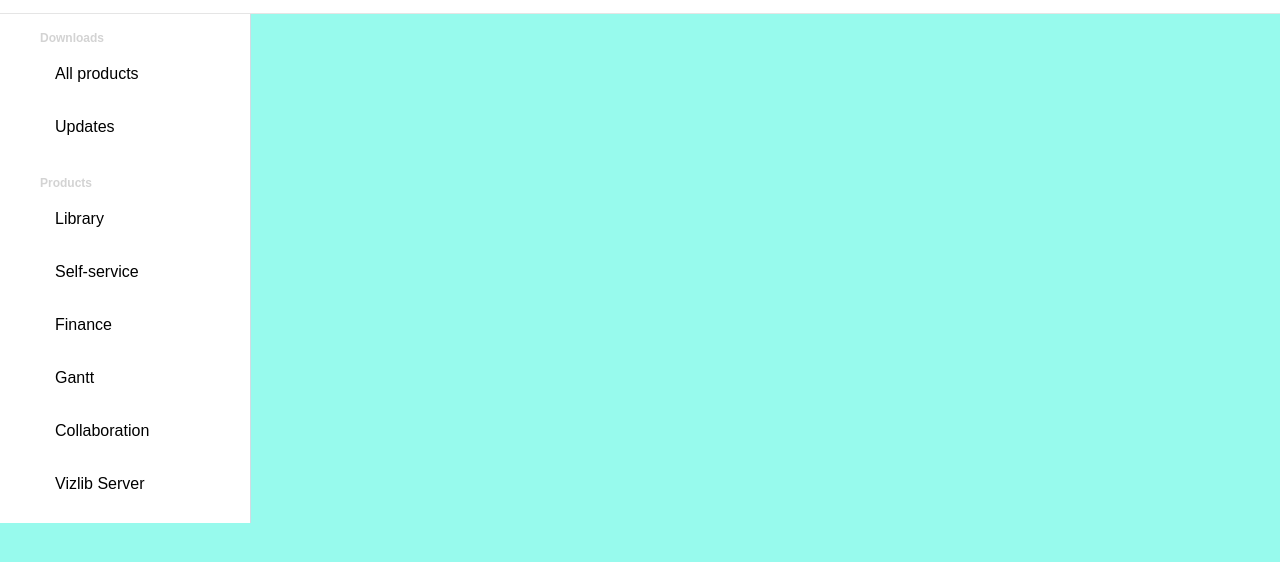
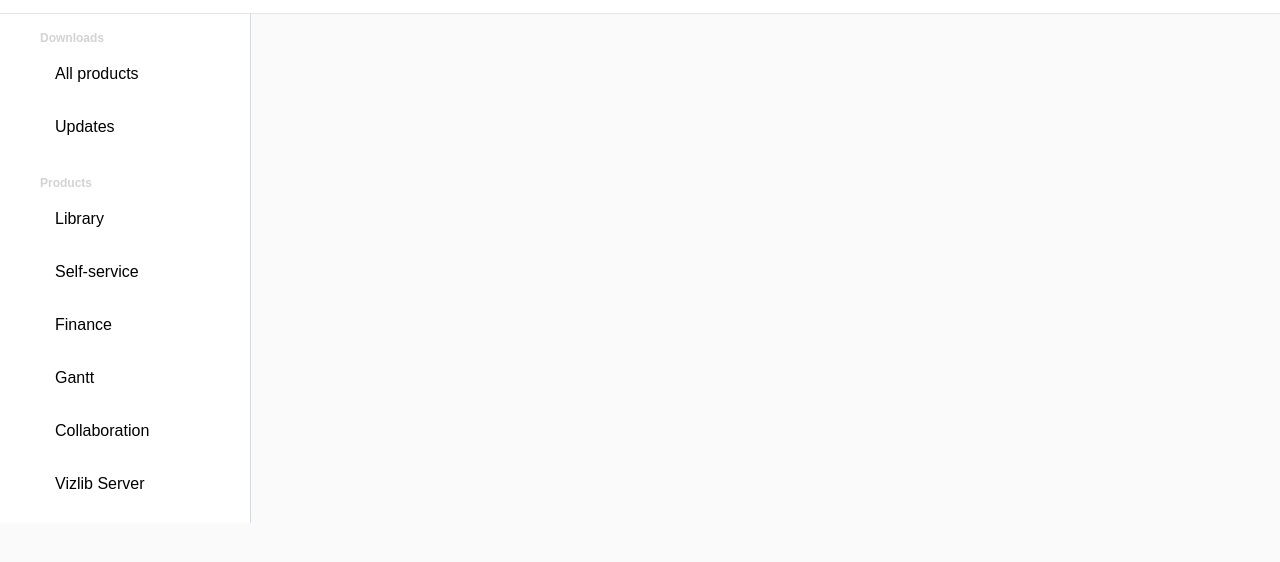
Before and after one commit to rumelrahman/VIZLIB-Downloads-by-Rumel, a plain HTML site: page index.html in a window 1280 px wide. Shown: the part 76-638 px from the top of the page. Drawn offline with Linux system fonts and the light colour scheme.

Commit message:
white background

```diff
--- a/css/style.scss
+++ b/css/style.scss
@@ -1,5 +1,5 @@
 body {
-    background-color:#97faed;
+    background-color:#fafafa;
     margin: 0px;
     font-family: 'Trebuchet MS', 'Lucida Sans Unicode', 'Lucida Grande', 'Lucida Sans', Arial, sans-serif;
     font-weight: bold;
```
Also changed, not shown: css/style.css.
